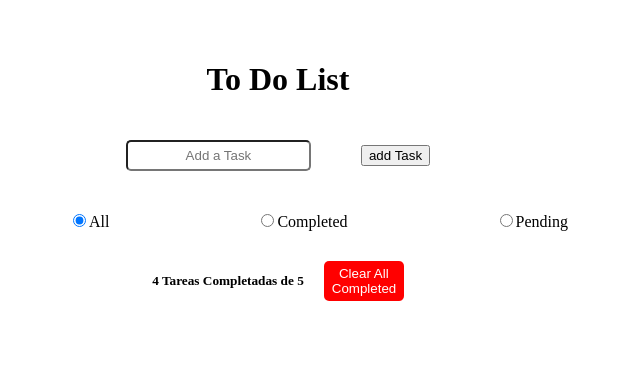
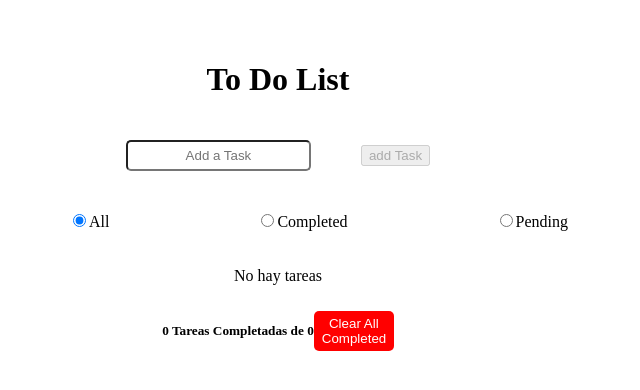
Before and after one commit to Santipr29/Web-2024-1, a React app in the folder ToDo/: page / in a window 1280 px wide. Shown: the top 390 px of the page, without its empty margins (362-1002 px from the left). Built offline with nearby package versions, Linux system fonts and the light colour scheme; the HTML template or start-up script is replaced by a standard one.

Commit message:
Feat: update code

```diff
--- a/ToDo/src/App.jsx
+++ b/ToDo/src/App.jsx
@@ -1,11 +1,16 @@
-import { useState } from 'react'
+import { useState, useEffect} from 'react'
 import './App.css'
 import {Header, Form, Filter, Task, Footer} from './Components/index'
 
+const initTasks = JSON.parse(window.localStorage.getItem("tasks")) ?? []
+
 function App() {
+  const [tasks, setTasks] = useState(initTasks);
+  const [filter, setFilter] = useState('All');
 
-  const [tasks, setTasks] = useState([]);
-  const [filter, setFilter] = useState('All');
+  useEffect(() => {
+     window.localStorage.setItem("tasks", JSON.stringify(tasks));
+  },[tasks]);
 
   function AddTask (taskName) {
     console.log(taskName);
@@ -17,7 +22,18 @@ function App() {
   setTasks(prevArray => [...prevArray, newTask])
   }
 
-  const handleToggleTask = (taskId) => {
+  const deleteTask = (taskId) => {
+    setTasks(prevTasks =>
+      prevTasks.filter(task => task.id !== taskId)
+    );
+  };
+
+  const deleteAllTask = () => {
+    setTasks(prevTasks =>
+      prevTasks.filter(task => !task.done))
+  }
+
+  const handleToggleTask = (taskId) => { // pasar check  a true o false
     setTasks(prevTasks =>
       prevTasks.map(task =>
         task.id === taskId ? { ...task, done: !task.done } : task
@@ -25,11 +41,18 @@ function App() {
     );
   };
 
+  const getCompletedCount = () => {
+    return tasks.filter(task => task).length;
+  };
+
+  const countUncompletedTask = () => {
+    return tasks.filter(task  => task.done).length;
+  }
+
   const filteredTasks = tasks.filter(task => {
-    if (filter === 'All') return true;
     if (filter === 'Completed') return task.done;
     if (filter === 'Pending') return !task.done;
-    return false;
+    return task;
   });
 
   return (
@@ -38,17 +61,27 @@ function App() {
       <Form onSubmit={AddTask} />
       <Filter onChangeFilter={setFilter}/>
       <section className='BigContainer'>
-        {filteredTasks.map(({ name, id, done }) => (
+      {
+        tasks.length > 0 ?
+        (filteredTasks.map(({ name, id, done }) => (
               <div key={id}>
                 <Task
                   titleTask={name}
                   done={done}
                   onToggle={() => handleToggleTask(id)}
+                  onDelete={() => deleteTask(id)}
                 />
               </div>
-        ))}
+            )))
+        :
+        (<p>No hay tareas</p> )
+      }
       </section>
-      <Footer/>
+      <Footer
+      allDelete = {() => deleteAllTask()}
+      counterAll = { getCompletedCount()}
+      counter = {countUncompletedTask()}
+      />
     </>
   )
 }
--- a/ToDo/src/Components/Buttons/Button.jsx
+++ b/ToDo/src/Components/Buttons/Button.jsx
@@ -3,7 +3,14 @@ import "./Button.css"
 export const Button = (props) => {
     const {title, type, onClick, uid} = props
 
+    const handleClick = () => onClick(type);
+
     return (
-      <button className="button" id={uid} type={type} onClick={()=> {onClick(type)}}>{title}</button>
+      <button className="button"
+                    id={uid}
+                    type = {type}
+                    onClick={handleClick}>
+                    {title}
+      </button>
     )
 }
--- a/ToDo/src/Components/Footer/Footer.jsx
+++ b/ToDo/src/Components/Footer/Footer.jsx
@@ -1,10 +1,13 @@
 import { Button } from "../Buttons/Button";
 import './Footer.css';
-export function Footer (){
+
+export function Footer (props){
+    const {allDelete, counter, counterAll} = props ;
+
     return(
-        <footer className="footer">
-                <h5 className="TitleFooter"> 4 Tareas Completadas de 5 </h5>
-                <Button title="Clear All Completed"/>
-        </footer>
+            <footer className="footer">
+                <h5 className="title-footer"> {counter} Tareas Completadas de {counterAll} </h5>
+                <Button title="Clear All Completed" onClick = {allDelete}/>
+            </footer>
     )
 }
--- a/ToDo/src/Components/Form/Form.jsx
+++ b/ToDo/src/Components/Form/Form.jsx
@@ -12,7 +12,11 @@ const handleTaksInput = (e) => {
 
 const handleTaks = (e) => {
     e.preventDefault();
-    onSubmit(taskInput); }
+    onSubmit(taskInput);
+    setTaskInput("");
+
+}
+ const submitIsDisable = taskInput.trim().length === 0
 
     return (
         <section>
@@ -22,9 +26,12 @@ const handleTaks = (e) => {
                         value={taskInput}
                         onChange={handleTaksInput}
                         className="form"
-                        placeholder="Add a Task">
+                        placeholder="Add a Task"
+                        >
                     </input>
-                    <button type="submit"> add Task </button>
+                    <button type="submit" disabled= {submitIsDisable}>
+                    add Task
+                     </button>
                 </div>
             </form>
         </section>
--- a/ToDo/src/Components/Tasks/Task.jsx
+++ b/ToDo/src/Components/Tasks/Task.jsx
@@ -3,9 +3,14 @@ import './Task.css'
 
 export function Task (props) {
 
-  const { titleTask, done, onToggle } = props
+  const {
+    titleTask,
+    done,
+    onToggle,
+    onDelete
+  } = props
 
-  const handleCheckboxChange = () => {
+  const handleCheckboxChange = (e) => {
     onToggle();
   };
 
@@ -17,7 +22,9 @@ export function Task (props) {
         onChange={handleCheckboxChange}
       />
       <h2>{titleTask}</h2>
-      <Button title="Delete"/>
+      < Button title="Delete"
+              onClick={onDelete}
+      />
     </article>
     )
 }
```
Lines whose indentation alone changed are shown as unchanged.
